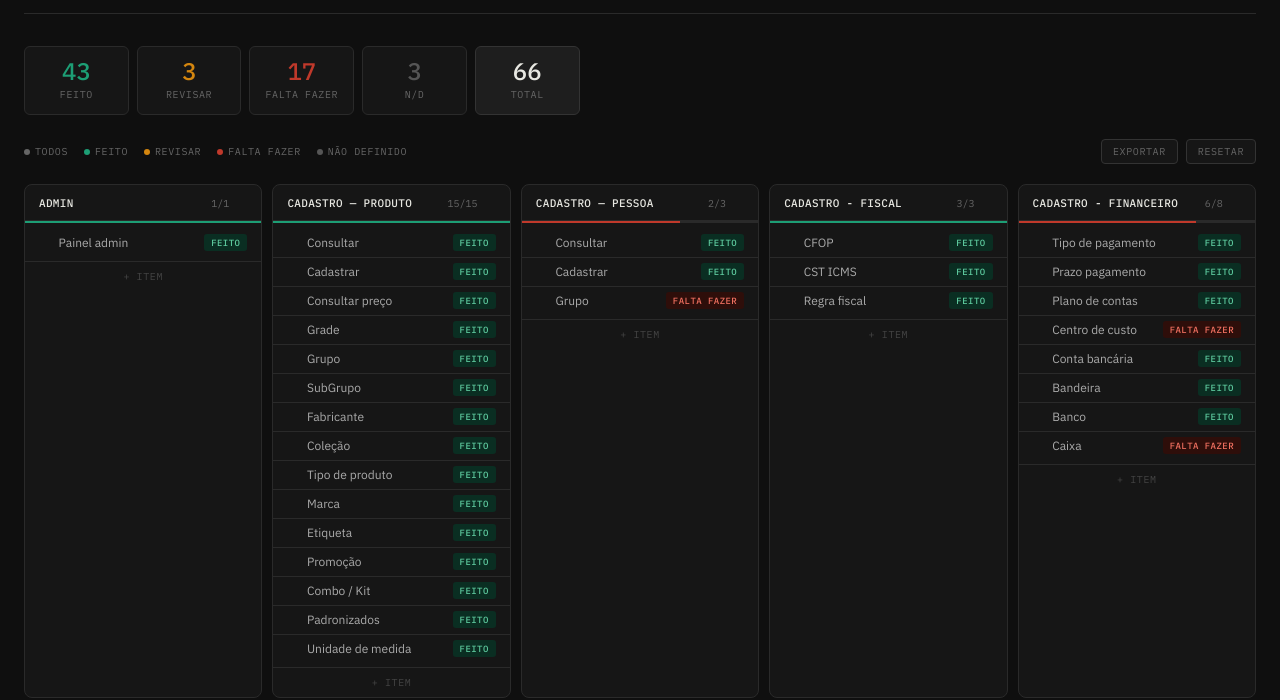
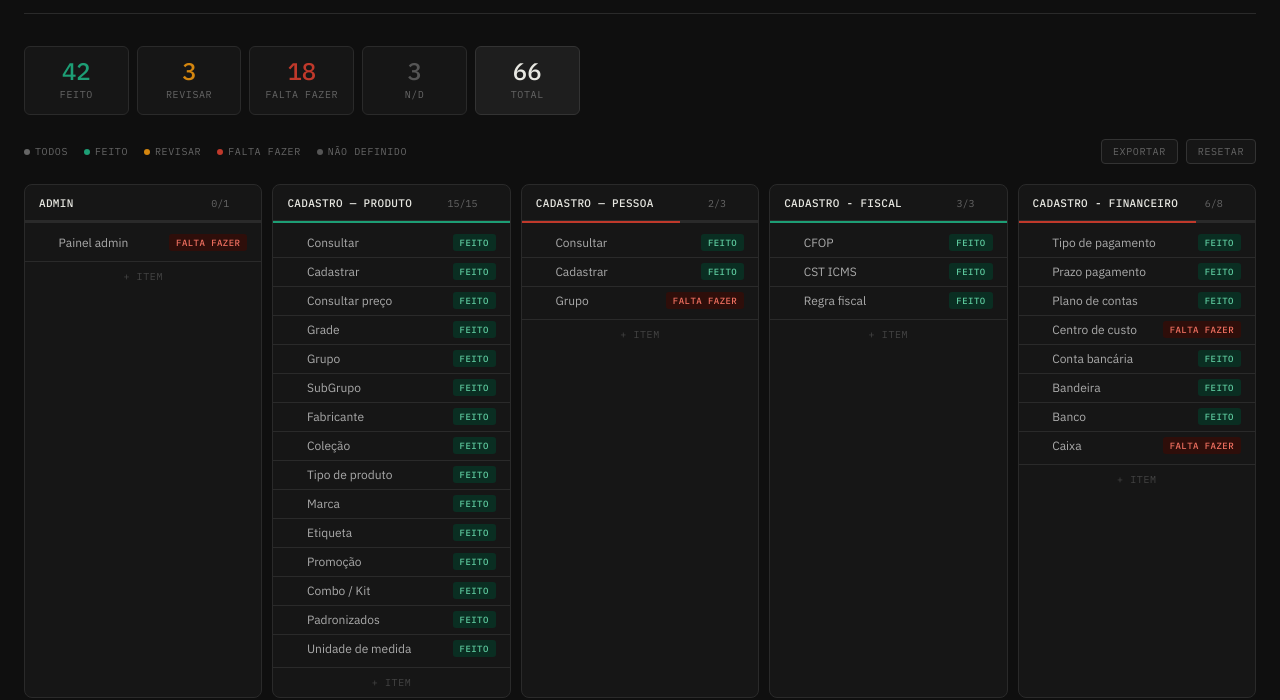
Before and after one commit to abraaogarcia54/Painel, a plain HTML site: page painel/index.html in a window 1280 px wide. Shown: the part 100-800 px from the top of the page. Drawn offline with Linux system fonts and the light colour scheme.

```diff
--- a/painel/index.html
+++ b/painel/index.html
@@ -506,7 +506,7 @@ const DEFAULT_MODULES = [
   {
     name: "Admin",
     items: [
-      { n: "Painel admin", s: "done" }
+      { n: "Painel admin", s: "todo" }
     ]
   },
   {
```
